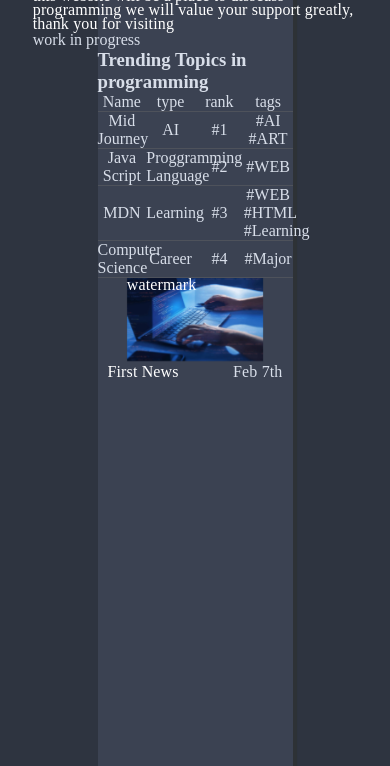
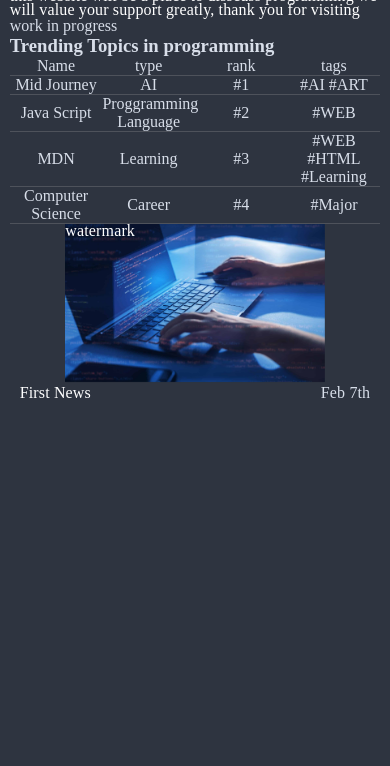
Before and after one commit to RayanisRayan/swe-363-231-03, a plain HTML site: page index.html in a window 390 px wide. Shown: the part 176-942 px from the top of the page. Drawn offline with Linux system fonts and the light colour scheme.

Commit message:
CSS_4_Excersise_3_and_Ex_4
add desktop+moblie support

```diff
--- a/dark_theme.css
+++ b/dark_theme.css
@@ -113,6 +113,7 @@ main{
 	width: 50%;
 	margin: 3vh auto;
 	box-shadow: 3px 3px 1px 1px #2e3236;
+	transition: width 1s ease-in;
 
 }
 
@@ -121,6 +122,7 @@ main section{
 }
 body{
 	background-color: #2E3440;
+	overflow-x: hidden;
 }
 section h1{
 	text-align: center;
@@ -244,3 +246,20 @@ p.card{
 	width: 100%;
 	padding: 0 1rem;
 }
+html,body{
+    overflow-x: hidden;
+}
+@media screen and (max-width:769px) and (min-device-width : 320px){
+	main{
+		background-color: #2E3440;
+		width: 95%;
+		box-shadow: none;
+		border: none;
+	}
+	table{
+		padding: 0 1rem;
+	}
+	body{
+		width: auto;
+	}
+}
--- a/index.html
+++ b/index.html
@@ -2,6 +2,8 @@
 <html>
 
 <head>
+    <meta name="viewport" content="width=device-width,initial-scale=1.0">
+
     <title>programming blog </title>
     <link rel="stylesheet" href="dark_theme.css">
     <meta name="author" content="Rayan">
```
